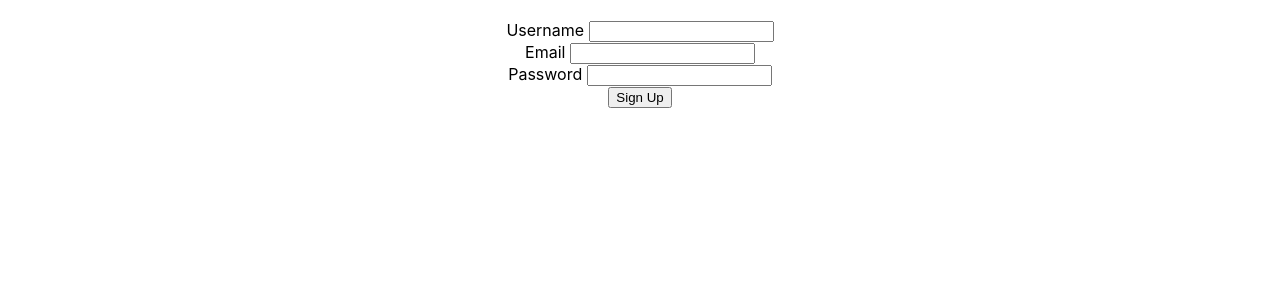
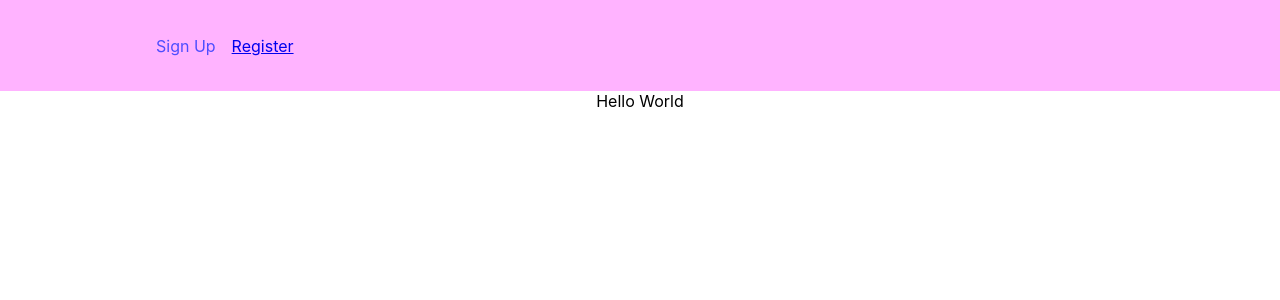
Before and after one commit to hannahtan96/volatile-front-end, a React (Create React App) app: page /register in a window 1280 px wide. Shown: the top 300 px of the page. Built offline with nearby package versions, Linux system fonts and the light colour scheme.

Commit message:
implement react-router-dom

```diff
--- a/package.json
+++ b/package.json
@@ -4,6 +4,7 @@
   "private": true,
   "proxy": "http://localhost:3000",
   "dependencies": {
+    "@hookform/resolvers": "^2.9.10",
     "@testing-library/jest-dom": "^5.14.1",
     "@testing-library/react": "^13.0.0",
     "@testing-library/user-event": "^13.2.1",
@@ -19,7 +20,10 @@
     "prettier-eslint": "^15.0.1",
     "react": "^18.2.0",
     "react-dom": "^18.2.0",
+    "react-hook-form": "^7.42.1",
     "react-icons": "^4.7.1",
+    "react-router": "^6.7.0",
+    "react-router-dom": "^6.7.0",
     "react-scripts": "5.0.1",
     "styled-components": "^5.3.6",
     "typescript": "^4.4.2",
--- a/src/App.tsx
+++ b/src/App.tsx
@@ -1,11 +1,10 @@
 import React, { useEffect, useState } from 'react';
-import axios from 'axios';
 import './App.css';
+import { BrowserRouter, Routes, Route } from 'react-router-dom';
 import NavigationBar from './components/NavigationBar';
-import SignUpForm from './components/Register';
-import { BrowserRouter as Router, Routes, Route } from 'react-router-dom';
-import RegisterPage from './pages/Register';
-
+import Layout from './pages/Layout';
+import HomePage from './pages/HomePage';
+import RegisterPage from './pages/RegisterPage';
 
 function App() {
 
@@ -25,10 +24,16 @@ function App() {
     <div className="App">
 
       <div className='contain mt-3'>
-        <Routes>
-          <Route path='/register' element={<RegisterPage />} />
-        </Routes>
+        <BrowserRouter>
+          <Routes>
+            <Route path="/" element={<Layout />}>
+              <Route index element={<HomePage />} />
+              <Route path="register" element={<RegisterPage />} />
+            </Route>
+          </Routes>
+        </BrowserRouter>
       </div>
+
     </div>
   );
 }
--- a/src/components/NavigationBar.tsx
+++ b/src/components/NavigationBar.tsx
@@ -1,6 +1,5 @@
 import { Nav, NavLink, NavMenu } from './NavBarElements'
-
-
+import { BrowserRouter, Route, Link } from 'react-router-dom';
 
 type Month = 'Jan' | 'Feb' | 'Mar'
 
@@ -12,7 +11,6 @@ interface NavigationBarProps {
 
 const NavigationBar = () => {
   return (
-    <>
     <Nav>
       <NavMenu>
         {/* <NavLink to="/about" activeStyle>
@@ -24,12 +22,12 @@ const NavigationBar = () => {
         <NavLink to="/blogs" activeStyle>
           Blogs
         </NavLink> */}
-          <NavLink to="/sign-up" activeStyle>
+        <NavLink to="/register" activeStyle>
           Sign Up
         </NavLink>
+        <Link to="/register">Register</Link>
       </NavMenu>
     </Nav>
-    </>
   )
 };
 
--- a/src/components/Register.tsx
+++ b/src/components/Register.tsx
@@ -1,157 +1,125 @@
-import { ChangeEvent, FormEventHandler, useState } from 'react';
-import { Formik, Field, Form, ErrorMessage } from 'formik';
+import { ChangeEvent, FormEventHandler, SyntheticEvent, useState } from 'react';
+import { FieldValues, useForm } from 'react-hook-form';
 import * as Yup from 'yup';
+import { yupResolver } from '@hookform/resolvers/yup'
 import User from '../types/user.type';
-import { register } from '../services/auth.service';
+import { registerNewUser } from '../services/auth.service'
 import './Register.css'
 
 interface RegisterProps {
   signUpCallback: Function
 }
 
-const Register = () => {
+interface signUpCredentials {
+  firstName: string
+  lastName: string
+  username: string
+  email: string
+  password: string
+}
+
+const Register = (props: RegisterProps) => {
   const [successful, setSuccessful] = useState<boolean>(false);
   const [message, setMessage] = useState<string>('');
-  const initialValues: User = {
+  // const initalValues: User = {
+  //   firstName: '',
+  //   lastName: '',
+  //   username: '',
+  //   email: '',
+  //   password: ''
+  // }
+
+  const validationSchema = Yup.object().shape({
+    firstName: Yup.string().min(3).max(20).required(),
+    lastName: Yup.string().min(3).max(30).required(),
+    username: Yup.string().min(3).max(20).required(),
+    email: Yup.string().email().required(),
+    password: Yup.string().min(8).max(32).required()
+  })
+
+
+  const [formData, setFormData] = useState({
     firstName: '',
     lastName: '',
     username: '',
     email: '',
     password: ''
-  }
-
-  const validationSchema = Yup.object().shape({
-    firstName: Yup.string()
-      .test(
-        "len",
-        "The firstname must not be blank.",
-        (val: any) =>
-          val &&
-          val.toString().length >= 0
-      )
-      .required("This field is required!"),
-    lastName: Yup.string()
-      .test(
-        "len",
-        "The lastname must not be blank.",
-        (val: any) =>
-          val &&
-          val.toString().length >= 0
-      )
-      .required("This field is required!"),
-    username: Yup.string()
-      .test(
-        "len",
-        "The username must be between 3 and 20 characters.",
-        (val: any) =>
-          val &&
-          val.toString().length >= 3 &&
-          val.toString().length <= 20
-      )
-      .required("This field is required!"),
-    email: Yup.string()
-      .email("This is not a valid email.")
-      .required("This field is required!"),
-    password: Yup.string()
-        .test(
-          "len",
-          "The password must be between 6 and 40 characters.",
-          (val: any) =>
-            val &&
-            val.toString().length >= 6 &&
-            val.toString().length <= 40
-        )
-        .required("This field is required!")
   });
 
-  const handleRegister = (formValue: User) => {
-    const { firstName, lastName, username, email, password } = formValue;
+  const { register, handleSubmit, formState: { errors }, reset } = useForm<signUpCredentials>({
+    resolver: yupResolver(validationSchema)
+  })
 
-    register(firstName, lastName, username, email, password)
-      .then((response: any) => {
+  const handleChange = (e: ChangeEvent<HTMLInputElement>) => {
+    const NewFormData = { ...formData, [e.target.name]: e.target.value };
+    setFormData(NewFormData);
+  };
+
+  const handleRegister = ({firstName, lastName, username, email, password}: signUpCredentials) => {
+
+    // e.preventDefault()
+
+    // const firstName = formData.firstName
+    // const lastName = formData.lastName
+    // const username = formData.username
+    // const email = formData.email
+    // const password = formData.password
+
+
+    registerNewUser(firstName, lastName, username, email, password)
+      .then((response:any) => {
         setMessage(response.data.message)
-        setSuccessful(true)
       })
-      .catch((err: any) => {
+      .catch((error: any) => {
         const resMessage =
-          (err.response &&
-            err.response.data &&
-            err.response.data.message) ||
-          err.message ||
-          err.toString();
+          (error.response &&
+            error.response.data &&
+            error.response.data.message) ||
+          error.message ||
+          error.toString();
 
         setMessage(resMessage);
-          setSuccessful(false)
-      });
+        setSuccessful(false);
+      })
     }
 
     return (
-    <div className="col-md-12">
-      <div className="card card-container">
-        <Formik
-          initialValues={initialValues}
-          validationSchema={validationSchema}
-          onSubmit={handleRegister}
-        >
-          <Form>
-            {!successful && (
-              <div>
-                <div className="form-group">
-                  <label htmlFor="username"> Username </label>
-                  <Field name="username" type="text" className="form-control" />
-                  <ErrorMessage
-                    name="username"
-                    component="div"
-                    className="alert alert-danger"
+      <form onSubmit={handleSubmit(handleRegister)}>
+
+        <input
+          {...register("firstName")}
+          placeholder="firstName"
         />
-                </div>
+        <p>{errors.firstName?.message}</p>
 
-                <div className="form-group">
-                  <label htmlFor="email"> Email </label>
-                  <Field name="email" type="email" className="form-control" />
-                  <ErrorMessage
-                    name="email"
-                    component="div"
-                    className="alert alert-danger"
+        <input
+          {...register("lastName")}
+          placeholder="lastName"
         />
-                </div>
+        <p>{errors.lastName?.message}</p>
 
-                <div className="form-group">
-                  <label htmlFor="password"> Password </label>
-                  <Field
-                    name="password"
-                    type="password"
-                    className="form-control"
+        <input
+          {...register("username")}
+          placeholder="username"
         />
-                  <ErrorMessage
-                    name="password"
-                    component="div"
-                    className="alert alert-danger"
+        <p>{errors.username?.message}</p>
+
+        <input
+          {...register("email")}
+          placeholder="email"
         />
-                </div>
+        <p>{errors.email?.message}</p>
 
-                <div className="form-group">
-                  <button type="submit" className="btn btn-primary btn-block">Sign Up</button>
-                </div>
-              </div>
-            )}
+        <input
+          {...register("password")}
+          placeholder="password"
+        />
+        <p>{errors.password?.message}</p>
 
-            {message && (
-              <div className="form-group">
-                <div
-                  className={
-                    successful ? "alert alert-success" : "alert alert-danger"
-                  }
-                  role="alert"
-                >
-                  {message}
-                </div>
-              </div>
-            )}
-          </Form>
-        </Formik>
-      </div>
-    </div>
+
+
+        <input id="button" type="submit" value="Register" />
+      </form>
     );
   };
 
--- /dev/null
+++ b/src/pages/HomePage.tsx
@@ -0,0 +1,12 @@
+import React from 'react';
+
+
+const HomePage = () => {
+
+  return (
+    <div>Welcome to Volatile!</div>
+  )
+
+
+}
+export default HomePage;
--- /dev/null
+++ b/src/pages/Layout.tsx
@@ -0,0 +1,13 @@
+import { Outlet } from 'react-router-dom';
+import NavigationBar from '../components/NavigationBar';
+
+const Layout = () => {
+  return (
+    <>
+      <NavigationBar />
+      <Outlet />
+    </>
+  )
+}
+
+export default Layout;
--- a/src/pages/Register.tsx
+++ b/src/pages/RegisterPage.tsx
@@ -1,5 +1,4 @@
-import axios from "axios";
-import { Navigate } from 'react-router-dom';
+import React from 'react';
 import Register from "../components/Register";
 
 
@@ -14,7 +13,7 @@ interface formDataProps {
 const RegisterPage = () => {
 
   return (
-    <Register />
+    <div>Hello World</div>
   )
 
 
--- a/src/services/auth.service.ts
+++ b/src/services/auth.service.ts
@@ -2,7 +2,7 @@ import axios from 'axios';
 
 const API_URL = 'http://127.0.0.1:5000/api'
 
-export const login = function(email: string, password: string) {
+export const login = (email: string, password: string) => {
   return axios.post(API_URL + 'signin', {
     email,
     password
@@ -16,7 +16,7 @@ export const login = function(email: string, password: string) {
   })
 };
 
-export const register = function(firstName: string, lastName: string, username: string, email: string, password: string) {
+export const registerNewUser = (firstName: string, lastName: string, username: string, email: string, password: string) => {
   return axios.post(API_URL + 'signup', {
     firstName,
     lastName,
```
Also changed, not shown: src/index.tsx (+17 -8 lines), 1 other file (tests, documents, lock files or other folders). Lines whose indentation alone changed are shown as unchanged.
